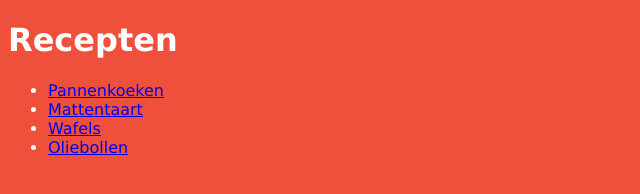
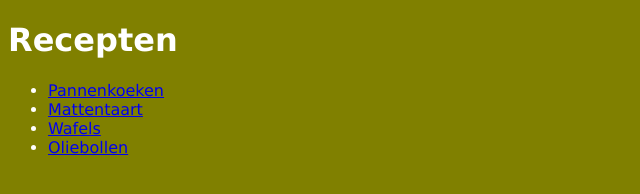
Before and after one commit to gregrey51/recepten, a plain HTML site: page index.html in a window 1280 px wide. Shown: the whole page, without its empty margins (0-640 px from the left). Drawn offline with Linux system fonts and the light colour scheme.

Commit message:
Update default.css

```diff
--- a/default.css
+++ b/default.css
@@ -1,5 +1,5 @@
 body {
 	font-family: verdana;
-	background-color: #EF503C;
+	background-color: Olive;
 	color: white;
 }
```
